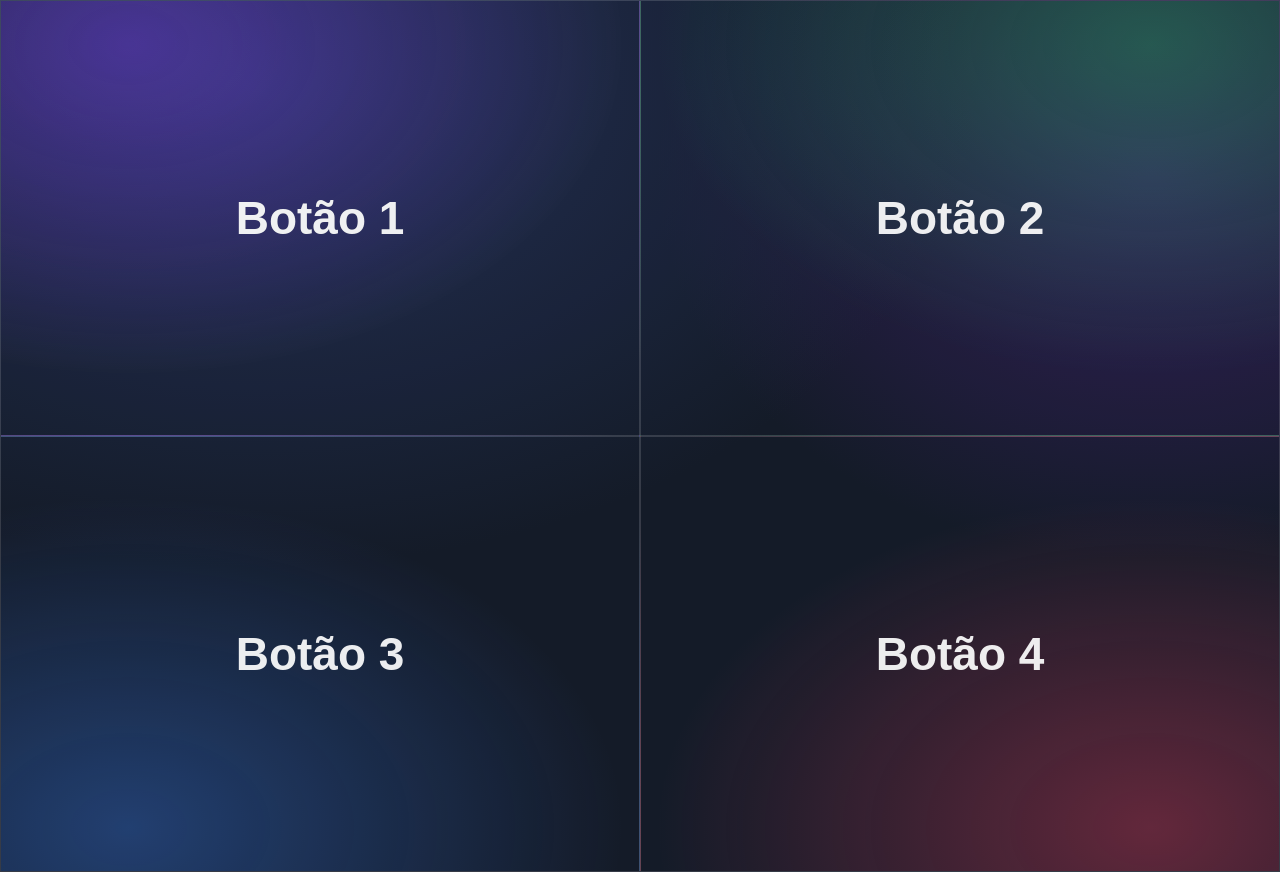
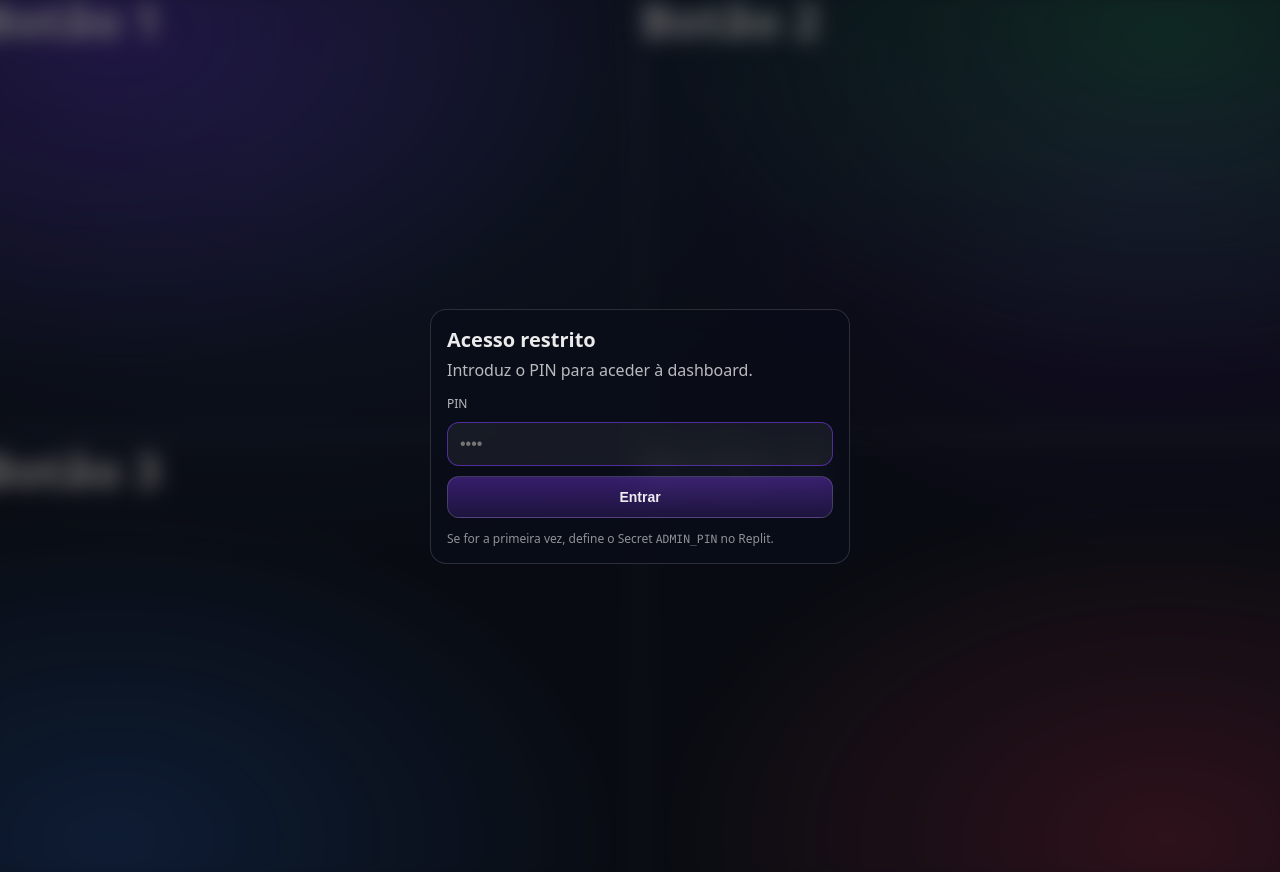
Before and after one commit to AngreeCloud/ClickCounter, a Flask app: page / in a window 1280 px wide. Run offline with Flask 3, Linux system fonts and the light colour scheme; some libraries are stand-ins or nearby versions.

Commit message:
Refactor application structure to support PostgreSQL, add authentication, and enhance admin dashboard features

```diff
--- a/app.py
+++ b/app.py
@@ -1,10 +1,20 @@
 import os
 from datetime import datetime, timezone
+from functools import wraps
+from io import BytesIO
 
 import psycopg2
-from flask import Flask, jsonify, request
+from flask import Flask, jsonify, redirect, render_template, request, send_file, session, url_for
+from werkzeug.security import check_password_hash, generate_password_hash
+
+from openpyxl import Workbook
 
 app = Flask(__name__)
+
+# Session cookie signing
+app.secret_key = os.getenv("FLASK_SECRET_KEY") or os.urandom(32)
+
+ALLOWED_BUTTON_IDS = {1, 2, 3, 4}
 
 
 def get_db_conn():
@@ -21,7 +31,7 @@ def get_db_conn():
 
 
 def init_db():
-    create_sql = """
+    create_clicks_sql = """
     CREATE TABLE IF NOT EXISTS clicks (
       id SERIAL PRIMARY KEY,
       button_id INTEGER NOT NULL,
@@ -31,10 +41,110 @@ def init_db():
     );
     """
 
+    create_passwords_sql = """
+    CREATE TABLE IF NOT EXISTS passwords (
+      id SERIAL PRIMARY KEY,
+      pin_hash TEXT NOT NULL,
+      created_at TIMESTAMPTZ NOT NULL DEFAULT now()
+    );
+    """
+
     with get_db_conn() as conn:
         with conn.cursor() as cur:
-            cur.execute(create_sql)
+            cur.execute(create_clicks_sql)
+            cur.execute(create_passwords_sql)
         conn.commit()
+
+    _ensure_pin_seeded()
+
+
+def _ensure_pin_seeded():
+    """Seed initial PIN from env ADMIN_PIN if passwords table is empty."""
+    admin_pin = os.getenv("ADMIN_PIN")
+    if not admin_pin:
+        return
+
+    with get_db_conn() as conn:
+        with conn.cursor() as cur:
+            cur.execute("SELECT COUNT(*) FROM passwords;")
+            count = int(cur.fetchone()[0])
+            if count == 0:
+                cur.execute(
+                    "INSERT INTO passwords (pin_hash) VALUES (%s);",
+                    (generate_password_hash(admin_pin),),
+                )
+        conn.commit()
+
+
+def _get_current_pin_hash():
+    with get_db_conn() as conn:
+        with conn.cursor() as cur:
+            cur.execute("SELECT pin_hash FROM passwords ORDER BY id DESC LIMIT 1;")
+            row = cur.fetchone()
+            return row[0] if row else None
+
+
+def require_auth(view_fn):
+    @wraps(view_fn)
+    def wrapper(*args, **kwargs):
+        if not session.get("authed"):
+            return redirect(url_for("gate"))
+        return view_fn(*args, **kwargs)
+
+    return wrapper
+
+
+@app.get("/")
+def gate():
+    if session.get("authed"):
+        return redirect(url_for("admin_dashboard"))
+    return render_template("gate.html")
+
+
+@app.get("/buttons")
+@require_auth
+def buttons_page():
+    return render_template("buttons.html")
+
+
+@app.get("/admin")
+@require_auth
+def admin_dashboard():
+    return render_template("admin.html")
+
+
+@app.post("/api/auth/pin")
+def api_auth_pin():
+    payload = request.get_json(silent=True)
+    if not isinstance(payload, dict):
+        return jsonify({"error": "JSON inválido."}), 400
+
+    pin = payload.get("pin")
+    if not isinstance(pin, str) or not pin.strip():
+        return jsonify({"error": "PIN inválido."}), 400
+
+    pin_hash = _get_current_pin_hash()
+    if not pin_hash:
+        return (
+            jsonify(
+                {
+                    "error": "PIN ainda não configurado. Define o Secret ADMIN_PIN e reinicia o Repl.",
+                }
+            ),
+            503,
+        )
+
+    if not check_password_hash(pin_hash, pin):
+        return jsonify({"error": "PIN incorreto."}), 401
+
+    session["authed"] = True
+    return jsonify({"ok": True})
+
+
+@app.post("/api/auth/logout")
+def api_logout():
+    session.clear()
+    return jsonify({"ok": True})
 
 
 @app.get("/health")
@@ -43,6 +153,7 @@ def health():
 
 
 @app.post("/api/click")
+@require_auth
 def api_click():
     """Regista um clique e devolve {button_id, seq, date, time}.
 
@@ -60,7 +171,7 @@ def api_click():
     except Exception:
         return jsonify({"error": "button_id tem de ser um inteiro."}), 400
 
-    if button_id < 1:
+    if button_id not in ALLOWED_BUTTON_IDS:
         return jsonify({"error": "button_id inválido."}), 400
 
     now = datetime.now(timezone.utc).astimezone()
@@ -96,6 +207,105 @@ def api_click():
     )
 
 
+@app.get("/api/admin/stats")
+@require_auth
+def api_admin_stats():
+    with get_db_conn() as conn:
+        with conn.cursor() as cur:
+            cur.execute("SELECT COUNT(*) FROM clicks;")
+            total = int(cur.fetchone()[0])
+
+            cur.execute("SELECT COUNT(*) FROM clicks WHERE date = CURRENT_DATE;")
+            total_today = int(cur.fetchone()[0])
+
+            cur.execute(
+                "SELECT button_id, COUNT(*) FROM clicks GROUP BY button_id ORDER BY button_id;"
+            )
+            per_button_rows = cur.fetchall()
+            per_button = {int(b): int(c) for (b, c) in per_button_rows}
+
+            cur.execute(
+                """
+                SELECT date, COUNT(*)
+                FROM clicks
+                WHERE date >= CURRENT_DATE - INTERVAL '13 days'
+                GROUP BY date
+                ORDER BY date;
+                """
+            )
+            per_day_rows = cur.fetchall()
+            per_day = [{"date": d.isoformat(), "count": int(c)} for (d, c) in per_day_rows]
+
+            cur.execute(
+                """
+                SELECT EXTRACT(HOUR FROM time)::int AS hour, COUNT(*)
+                FROM clicks
+                WHERE date = CURRENT_DATE
+                GROUP BY hour
+                ORDER BY hour;
+                """
+            )
+            per_hour_rows = cur.fetchall()
+            per_hour = [{"hour": int(h), "count": int(c)} for (h, c) in per_hour_rows]
+
+    # Ensure keys exist for 1..4
+    for bid in sorted(ALLOWED_BUTTON_IDS):
+        per_button.setdefault(bid, 0)
+
+    return jsonify(
+        {
+            "total": total,
+            "today": total_today,
+            "perButton": per_button,
+            "perDay": per_day,
+            "perHourToday": per_hour,
+        }
+    )
+
+
+@app.get("/admin/export.xlsx")
+@require_auth
+def admin_export_xlsx():
+    with get_db_conn() as conn:
+        with conn.cursor() as cur:
+            cur.execute(
+                """
+                SELECT id, button_id, seq, date, time
+                FROM clicks
+                ORDER BY date DESC, time DESC, id DESC;
+                """
+            )
+            rows = cur.fetchall()
+
+    wb = Workbook()
+    ws = wb.active
+    ws.title = "clicks"
+
+    ws.append(["id", "button_id", "seq", "date", "time"])
+    for (cid, button_id, seq, date_val, time_val) in rows:
+        ws.append(
+            [
+                int(cid),
+                int(button_id),
+                int(seq),
+                date_val.isoformat(),
+                time_val.strftime("%H:%M:%S"),
+            ]
+        )
+
+    buf = BytesIO()
+    wb.save(buf)
+    buf.seek(0)
+
+    filename = f"clicks_{datetime.now().strftime('%Y%m%d_%H%M')}.xlsx"
+    return send_file(
+        buf,
+        as_attachment=True,
+        download_name=filename,
+        mimetype="application/vnd.openxmlformats-officedocument.spreadsheetml.sheet",
+    )
+
+
 # Initialize DB when the app starts
 try:
     init_db()
@@ -106,5 +316,5 @@ except Exception as e:
 
 
 if __name__ == "__main__":
-    port = int(os.getenv("PORT", "3000"))
+    port = int(os.getenv("PORT", "5000"))
     app.run(host="0.0.0.0", port=port, debug=True)
--- a/requirements.txt
+++ b/requirements.txt
@@ -1,5 +1,6 @@
 Flask
 replit
 psycopg2-binary
+openpyxl
 flask-sqlalchemy
 psycopg2-binary
--- /dev/null
+++ b/static/gate.js
@@ -0,0 +1,45 @@
+async function postJson(url, body) {
+  const res = await fetch(url, {
+    method: "POST",
+    headers: { "Content-Type": "application/json" },
+    body: JSON.stringify(body),
+  });
+  const data = await res.json().catch(() => ({}));
+  return { ok: res.ok, status: res.status, data };
+}
+
+function setError(msg) {
+  const el = document.getElementById("pinError");
+  if (!el) return;
+  if (!msg) {
+    el.hidden = true;
+    el.textContent = "";
+    return;
+  }
+  el.hidden = false;
+  el.textContent = msg;
+}
+
+document.addEventListener("DOMContentLoaded", () => {
+  const form = document.getElementById("pinForm");
+  const input = document.getElementById("pinInput");
+
+  if (input) input.focus();
+
+  if (!form) return;
+
+  form.addEventListener("submit", async (e) => {
+    e.preventDefault();
+    setError("");
+
+    const pin = input ? input.value : "";
+    const { ok, data } = await postJson("/api/auth/pin", { pin });
+
+    if (!ok) {
+      setError(data && data.error ? data.error : "Falha ao autenticar.");
+      return;
+    }
+
+    window.location.href = "/admin";
+  });
+});
--- a/static/styles.css
+++ b/static/styles.css
@@ -28,6 +28,11 @@ body {
   grid-template-rows: 1fr 1fr;
 }
 
+.grid-blurred {
+  filter: blur(10px) saturate(1.1);
+  transform: scale(1.03);
+}
+
 .btn {
   appearance: none;
   border: 1px solid var(--border);
@@ -39,6 +44,93 @@ body {
   background: rgba(255, 255, 255, 0.04);
   cursor: pointer;
   transition: filter 120ms ease, transform 120ms ease;
+}
+
+/* PIN Modal */
+.modalBackdrop {
+  position: fixed;
+  inset: 0;
+  display: grid;
+  place-items: center;
+  background: rgba(0, 0, 0, 0.55);
+  padding: 18px;
+}
+
+.modal {
+  width: 100%;
+  max-width: 420px;
+  border: 1px solid var(--border);
+  background: rgba(10, 14, 25, 0.78);
+  border-radius: 16px;
+  padding: 16px;
+  backdrop-filter: blur(12px);
+}
+
+.modalTitle {
+  margin: 0;
+  font-size: 20px;
+  font-weight: 900;
+}
+
+.modalSubtitle {
+  margin: 6px 0 14px;
+  color: var(--muted);
+}
+
+.modalForm {
+  display: grid;
+  gap: 10px;
+}
+
+.modalLabel {
+  font-size: 12px;
+  color: var(--muted);
+}
+
+.modalInput {
+  width: 100%;
+  border-radius: 12px;
+  border: 1px solid rgba(255, 255, 255, 0.16);
+  background: rgba(255, 255, 255, 0.06);
+  color: var(--text);
+  padding: 12px 12px;
+  font-size: 16px;
+  outline: none;
+}
+
+.modalInput:focus {
+  border-color: rgba(124, 58, 237, 0.6);
+}
+
+.modalError {
+  border: 1px solid rgba(244, 63, 94, 0.55);
+  background: rgba(244, 63, 94, 0.10);
+  color: rgba(255, 255, 255, 0.90);
+  border-radius: 12px;
+  padding: 10px 12px;
+  font-size: 13px;
+}
+
+.modalBtn {
+  appearance: none;
+  border: 1px solid rgba(255, 255, 255, 0.16);
+  border-radius: 12px;
+  padding: 12px 12px;
+  font-size: 14px;
+  font-weight: 900;
+  color: var(--text);
+  background: linear-gradient(
+    180deg,
+    rgba(124, 58, 237, 0.40),
+    rgba(124, 58, 237, 0.18)
+  );
+  cursor: pointer;
+}
+
+.modalHint {
+  margin: 12px 0 0;
+  color: rgba(255, 255, 255, 0.55);
+  font-size: 12px;
 }
 
 .btn:hover {
--- /dev/null
+++ b/templates/gate.html
@@ -0,0 +1,41 @@
+<!doctype html>
+<html lang="pt-PT">
+  <head>
+    <meta charset="utf-8" />
+    <meta name="viewport" content="width=device-width, initial-scale=1" />
+    <title>ClickCounter · PIN</title>
+    <link rel="stylesheet" href="/static/styles.css" />
+  </head>
+  <body>
+    <!-- Fundo com botões (apenas visual) -->
+    <div class="grid grid-blurred" aria-hidden="true">
+      <div class="btn btn1" role="presentation">Botão 1</div>
+      <div class="btn btn2" role="presentation">Botão 2</div>
+      <div class="btn btn3" role="presentation">Botão 3</div>
+      <div class="btn btn4" role="presentation">Botão 4</div>
+    </div>
+
+    <!-- Modal PIN -->
+    <div class="modalBackdrop" role="dialog" aria-modal="true" aria-label="Autenticação por PIN">
+      <div class="modal">
+        <h1 class="modalTitle">Acesso restrito</h1>
+        <p class="modalSubtitle">Introduz o PIN para aceder à dashboard.</p>
+
+        <form id="pinForm" class="modalForm">
+          <label class="modalLabel" for="pinInput">PIN</label>
+          <input id="pinInput" class="modalInput" type="password" inputmode="numeric" autocomplete="one-time-code" placeholder="••••" />
+
+          <div id="pinError" class="modalError" hidden></div>
+
+          <button class="modalBtn" type="submit">Entrar</button>
+        </form>
+
+        <p class="modalHint">
+          Se for a primeira vez, define o Secret <span class="mono">ADMIN_PIN</span> no Replit.
+        </p>
+      </div>
+    </div>
+
+    <script src="/static/gate.js"></script>
+  </body>
+</html>
--- a/templates/index.html
+++ b/templates/index.html
@@ -4,17 +4,9 @@
     <meta charset="utf-8" />
     <meta name="viewport" content="width=device-width, initial-scale=1" />
     <title>ClickCounter</title>
-    <link rel="stylesheet" href="/static/styles.css" />
+    <meta http-equiv="refresh" content="0; url=/" />
   </head>
   <body>
-    <div id="notifications"></div>
-    <div class="grid" aria-label="Botões">
-      <button class="btn btn1" data-button-id="1" type="button">Botão 1</button>
-      <button class="btn btn2" data-button-id="2" type="button">Botão 2</button>
-      <button class="btn btn3" data-button-id="3" type="button">Botão 3</button>
-      <button class="btn btn4" data-button-id="4" type="button">Botão 4</button>
-    </div>
-
-    <script src="/static/app.js"></script>
+    <p>A redirecionar…</p>
   </body>
 </html>
```
Also changed, not shown: static/admin.css (added, +109 -0 lines), static/admin.js (added, +126 -0 lines), templates/admin.html (added, +54 -0 lines), templates/buttons.html (added, +19 -0 lines), README.md, 1 other file.
